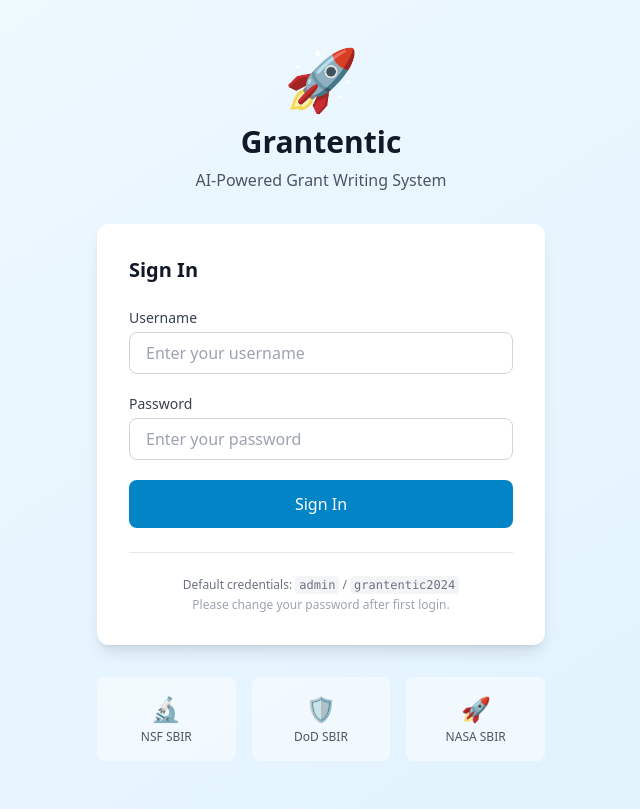
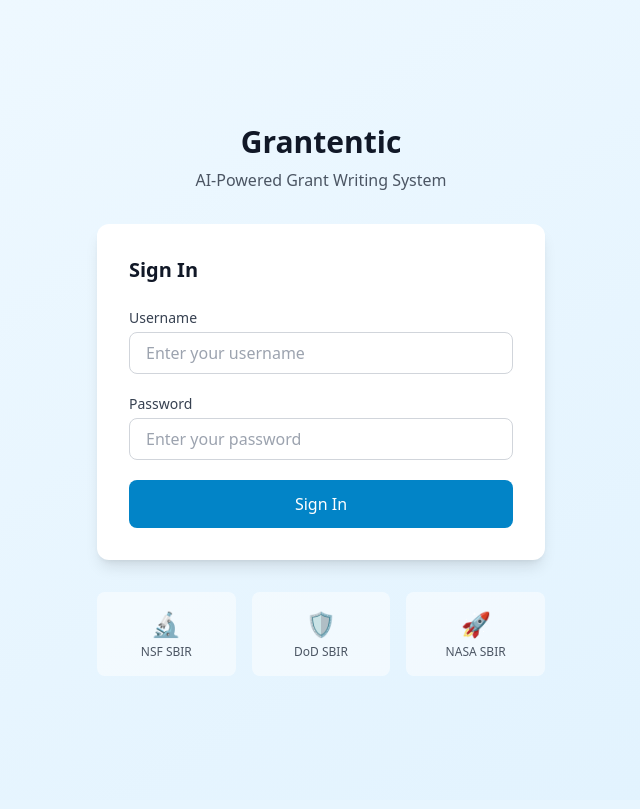
Before and after one commit to tommytoyou/grantentic, a FastAPI app: page /login in a window 1280 px wide. Shown: the whole page, without its empty margins (319-959 px from the left). After the commit the page ends 656 px from the top, so only its background shows below. Run offline with FastAPI, Linux system fonts and the light colour scheme; some libraries are stand-ins or nearby versions.

Commit message:
Remove credentials hint and rocket from login page

```diff
--- a/templates/login.html
+++ b/templates/login.html
@@ -7,7 +7,6 @@
     <div class="max-w-md w-full">
         <!-- Logo and Title -->
         <div class="text-center mb-8">
-            <div class="text-6xl mb-4">🚀</div>
             <h1 class="text-3xl font-bold text-gray-900">Grantentic</h1>
             <p class="mt-2 text-gray-600">AI-Powered Grant Writing System</p>
         </div>
@@ -59,14 +58,6 @@
                 </button>
             </form>
 
-            <div class="mt-6 pt-6 border-t border-gray-200">
-                <p class="text-xs text-gray-500 text-center">
-                    Default credentials: <code class="bg-gray-100 px-1 py-0.5 rounded">admin</code> / <code class="bg-gray-100 px-1 py-0.5 rounded">grantentic2024</code>
-                </p>
-                <p class="text-xs text-gray-400 text-center mt-1">
-                    Please change your password after first login.
-                </p>
-            </div>
         </div>
 
         <!-- Features -->
```
